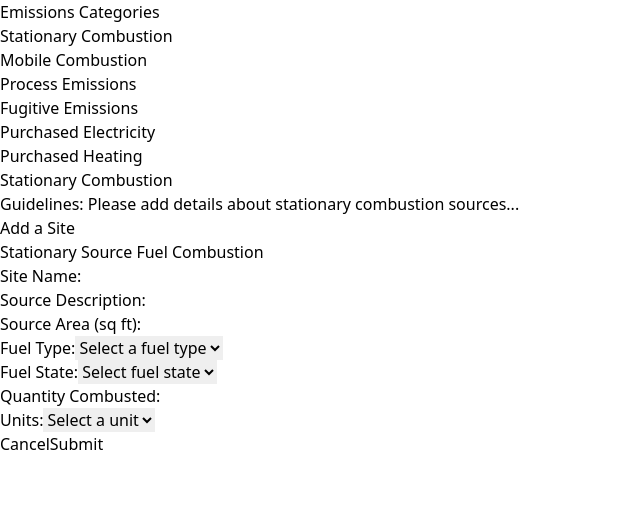
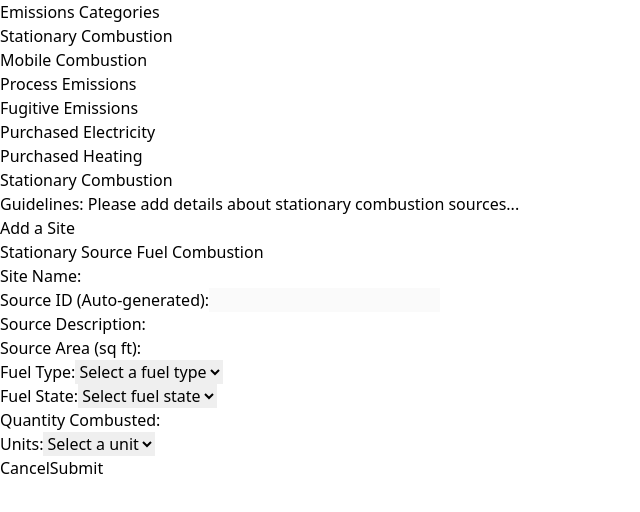
Before and after one commit to abhisheksuhag/GHG-MERN, a React (Vite) app in the folder CLIENTT/: page /stationary-combustion in a window 1280 px wide. Both pictures are taken after a click on the button "Add a Site". Shown: the top 512 px of the page, without its empty margins (0-640 px from the left). Built offline with nearby package versions, Linux system fonts and the light colour scheme.

Commit message:
updated the popup form scrolling functionality and the SourceID thing in the table too.

```diff
--- a/CLIENTT/src/components/PopupForm.tsx
+++ b/CLIENTT/src/components/PopupForm.tsx
@@ -1,6 +1,7 @@
 // CLIENT/src/components/PopupForm.tsx
 
-import { useState } from 'react';
+import { useState, useEffect } from 'react';
+import { generateSourceId } from '../utils/helpers'; // Import the helper function
 
 interface PopupFormProps {
   onSubmit: (formData: any) => void;
@@ -9,6 +10,7 @@ interface PopupFormProps {
 
 const PopupForm = ({ onSubmit, onClose }: PopupFormProps) => {
   const [site, setSite] = useState('');
+  const [sourceId, setSourceId] = useState(''); // State for auto-generated source ID
   const [sourceDescription, setSourceDescription] = useState('');
   const [area, setArea] = useState<number | ''>('');
   const [fuelType, setFuelType] = useState('');
@@ -20,9 +22,17 @@ const PopupForm = ({ onSubmit, onClose }: PopupFormProps) => {
   const fuelStateOptions = ['Solid', 'Liquid', 'Gas'];
   const unitOptions = ['MMBtu', 'Gallons'];
 
+  // Automatically generate the sourceId based on the site input
+  useEffect(() => {
+    if (site) {
+      setSourceId(generateSourceId(site));
+    }
+  }, [site]);
+
   const handleSubmit = (e: React.FormEvent) => {
     e.preventDefault();
     const formData = {
+      sourceId, // Include the generated source ID
       site,
       sourceDescription,
       area,
@@ -31,12 +41,12 @@ const PopupForm = ({ onSubmit, onClose }: PopupFormProps) => {
       quantity,
       unit,
     };
-    onSubmit(formData);
+    onSubmit(formData); // Send the data back to the parent component
   };
 
   return (
     <div className="fixed inset-0 flex justify-center items-center bg-black bg-opacity-50">
-      <div className="bg-white p-8 rounded">
+      <div className="bg-white p-8 rounded max-h-[90%] overflow-y-auto w-full max-w-lg"> {/* Limit the height and allow scrolling */}
         <h2 className="text-xl font-bold mb-4">Stationary Source Fuel Combustion</h2>
         <form onSubmit={handleSubmit}>
           <div className="mb-4">
@@ -49,6 +59,17 @@ const PopupForm = ({ onSubmit, onClose }: PopupFormProps) => {
               className="border p-2 w-full"
             />
           </div>
+
+          <div className="mb-4">
+            <label>Source ID (Auto-generated):</label>
+            <input
+              type="text"
+              value={sourceId}
+              disabled
+              className="border p-2 w-full bg-gray-200"
+            />
+          </div>
+
           <div className="mb-4">
             <label>Source Description:</label>
             <input
@@ -59,6 +80,7 @@ const PopupForm = ({ onSubmit, onClose }: PopupFormProps) => {
               className="border p-2 w-full"
             />
           </div>
+
           <div className="mb-4">
             <label>Source Area (sq ft):</label>
             <input
@@ -69,6 +91,7 @@ const PopupForm = ({ onSubmit, onClose }: PopupFormProps) => {
               className="border p-2 w-full"
             />
           </div>
+
           <div className="mb-4">
             <label>Fuel Type:</label>
             <select
@@ -85,6 +108,7 @@ const PopupForm = ({ onSubmit, onClose }: PopupFormProps) => {
               ))}
             </select>
           </div>
+
           <div className="mb-4">
             <label>Fuel State:</label>
             <select
@@ -101,6 +125,7 @@ const PopupForm = ({ onSubmit, onClose }: PopupFormProps) => {
               ))}
             </select>
           </div>
+
           <div className="mb-4">
             <label>Quantity Combusted:</label>
             <input
@@ -111,6 +136,7 @@ const PopupForm = ({ onSubmit, onClose }: PopupFormProps) => {
               className="border p-2 w-full"
             />
           </div>
+
           <div className="mb-4">
             <label>Units:</label>
             <select
@@ -127,6 +153,7 @@ const PopupForm = ({ onSubmit, onClose }: PopupFormProps) => {
               ))}
             </select>
           </div>
+
           <div className="flex justify-end">
             <button type="button" onClick={onClose} className="bg-red-500 text-white px-4 py-2 mr-2">
               Cancel
--- a/CLIENTT/src/components/Table.tsx
+++ b/CLIENTT/src/components/Table.tsx
@@ -1,7 +1,16 @@
 // CLIENT/src/components/Table.tsx
 
 interface TableProps {
-    data: any[];
+    data: {
+      sourceId: string;
+      site: string;
+      sourceDescription: string;
+      area: number;
+      fuelType: string;
+      fuelState: string;
+      quantity: number;
+      unit: string;
+    }[];
   }
 
   const Table = ({ data }: TableProps) => {
@@ -9,6 +18,7 @@ interface TableProps {
       <table className="table-auto w-full mt-4">
         <thead>
           <tr>
+            <th className="px-4 py-2">Source ID</th>
             <th className="px-4 py-2">Site</th>
             <th className="px-4 py-2">Source Description</th>
             <th className="px-4 py-2">Area (sq ft)</th>
@@ -20,7 +30,8 @@ interface TableProps {
         </thead>
         <tbody>
           {data.map((row, index) => (
-            <tr key={index} className="bg-gray-100">
+            <tr key={index} >
+              <td className="border px-4 py-2">{row.sourceId}</td>
               <td className="border px-4 py-2">{row.site}</td>
               <td className="border px-4 py-2">{row.sourceDescription}</td>
               <td className="border px-4 py-2">{row.area}</td>
--- a/CLIENTT/src/utils/helpers.ts
+++ b/CLIENTT/src/utils/helpers.ts
@@ -1,11 +1,13 @@
-let counter = 1;
+// CLIENT/src/utils/helpers.ts
 
-export function generateSourceId(placeName: string): string {
-  const shortForm = placeName
+let sourceCounter = 0;
+
+export const generateSourceId = (siteName: string) => {
+  sourceCounter += 1; // Increment the counter for each new site
+  const shortForm = siteName
     .split(' ')
-    .map((word) => word[0].toUpperCase())
+    .map((word) => word.charAt(0).toUpperCase())
     .join('');
-  const formattedId = `${shortForm}-${String(counter).padStart(2, '0')}`;
-  counter++;
+  const formattedId = `${shortForm}-${sourceCounter.toString().padStart(2, '0')}`;
   return formattedId;
-}
+};
```
